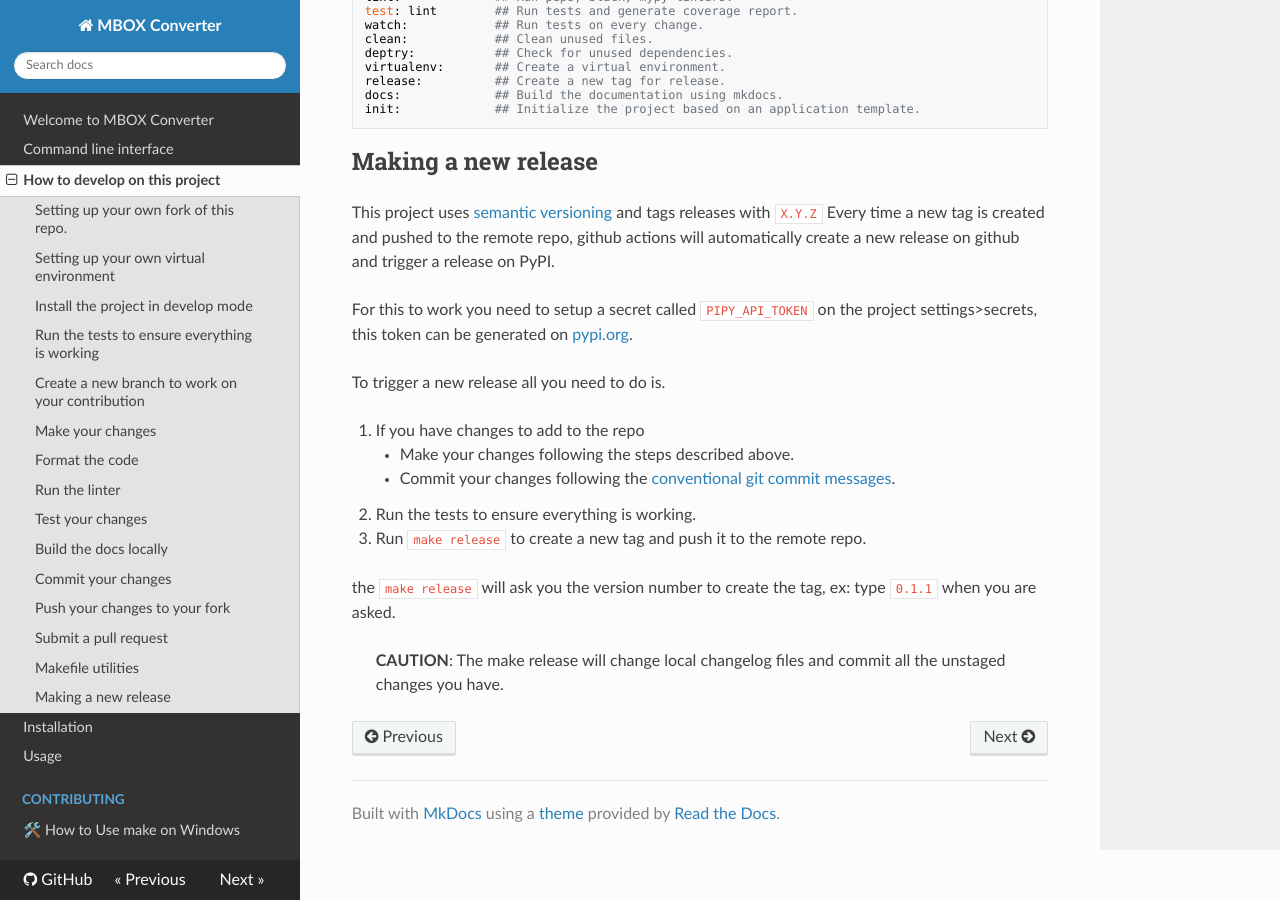
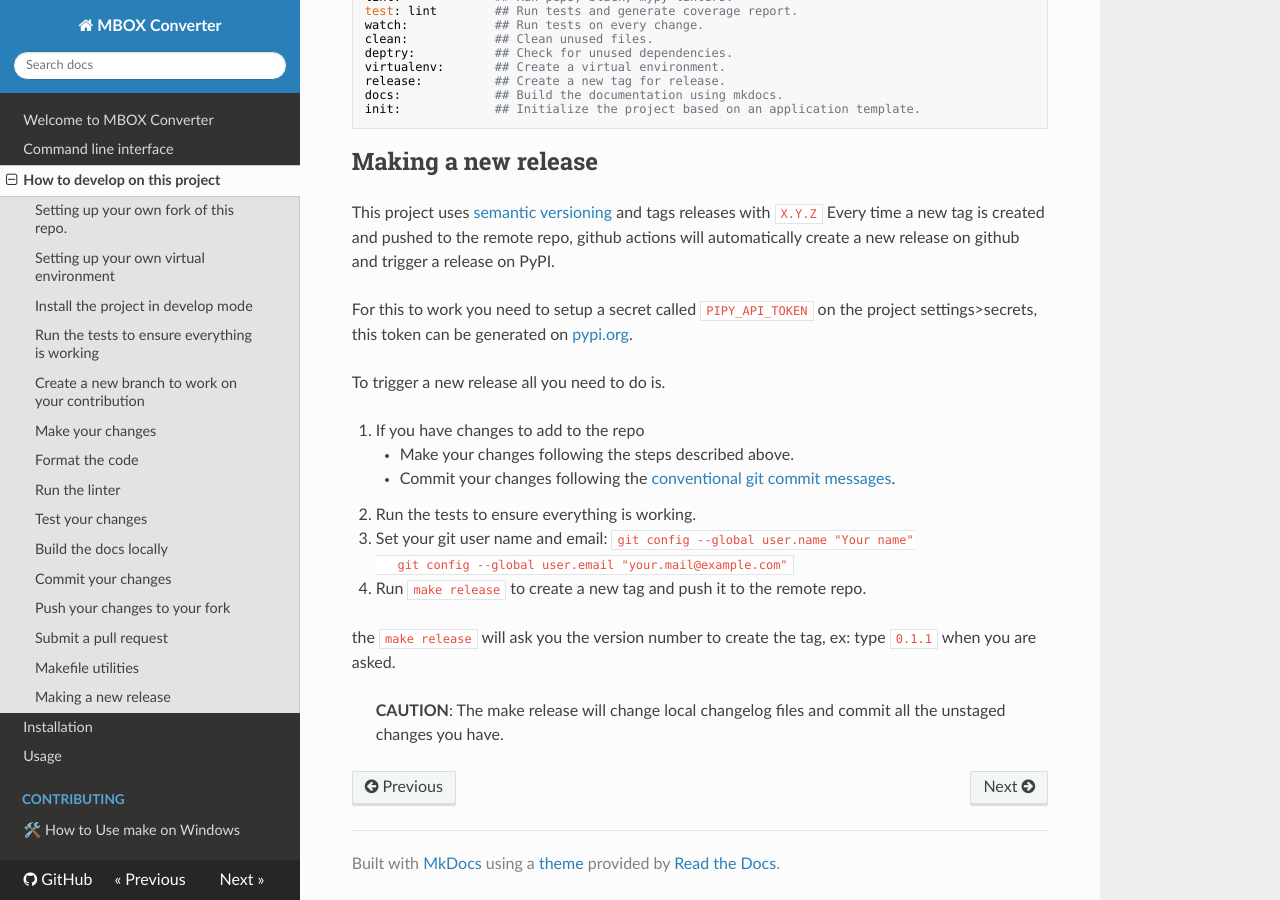
Before and after one commit to pamagister/mbox_converter, an MkDocs documentation site: the page built from docs/contributing.md, in a window 1280 px wide and 900 px high, scrolled down 2240 px. Built offline with MkDocs 1.6.1, drawn with Linux system fonts in a browser that asks for light colours; nearby versions of some CDN libraries.

````diff
--- a/docs/contributing.md
+++ b/docs/contributing.md
@@ -111,6 +111,11 @@ To trigger a new release all you need to do is.
     * Make your changes following the steps described above.
     * Commit your changes following the [conventional git commit messages](https://www.conventionalcommits.org/en/v1.0.0/).
 2. Run the tests to ensure everything is working.
+3. Set your git user name and email:
+   ```
+   git config --global user.name "Your name"
+   git config --global user.email "your.mail@example.com"
+   ```
 4. Run `make release` to create a new tag and push it to the remote repo.
 
 the `make release` will ask you the version number to create the tag, ex: type `0.1.1` when you are asked.
````
Also changed, not shown: HISTORY.md (+6 -0 lines), 2 other files.
